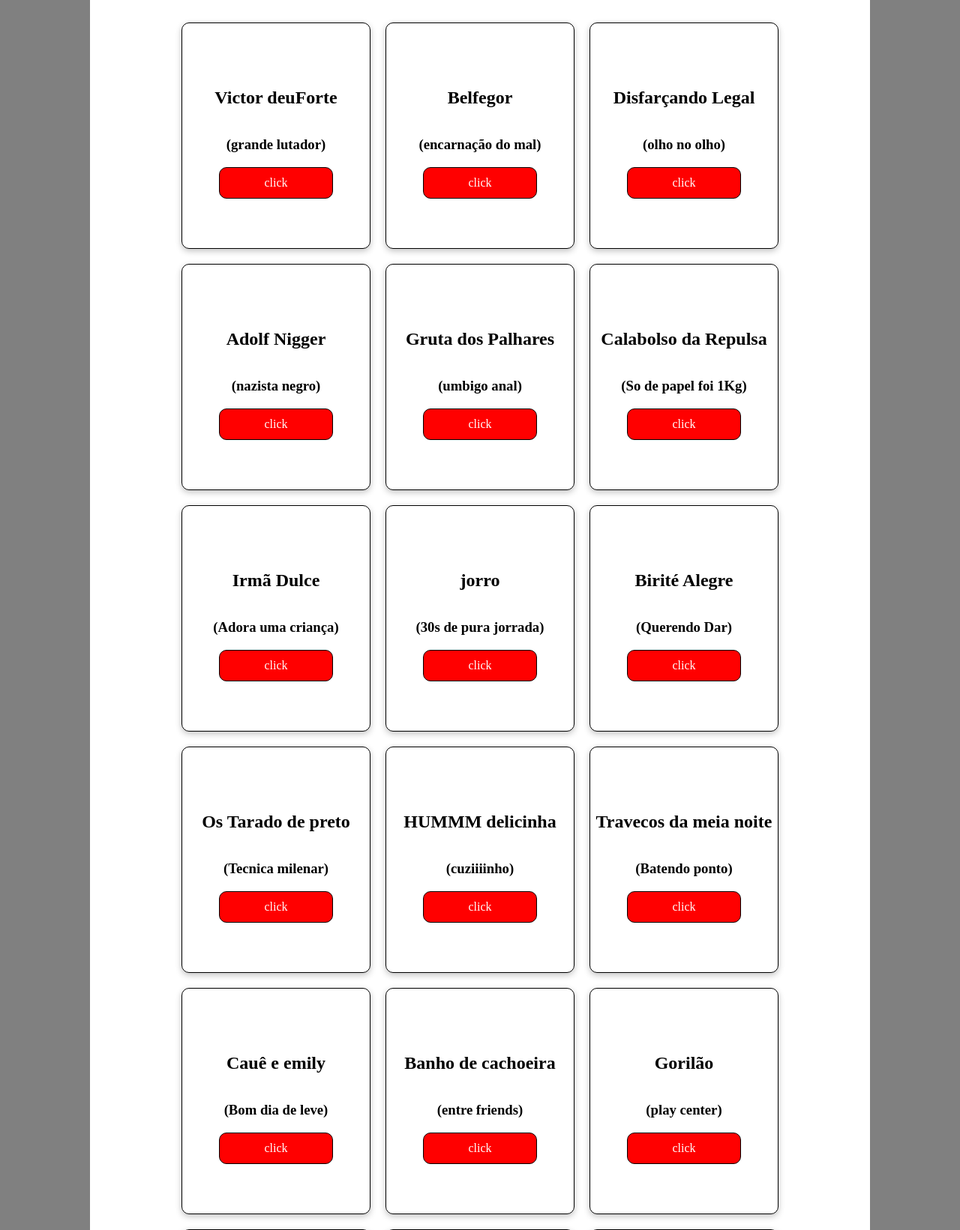
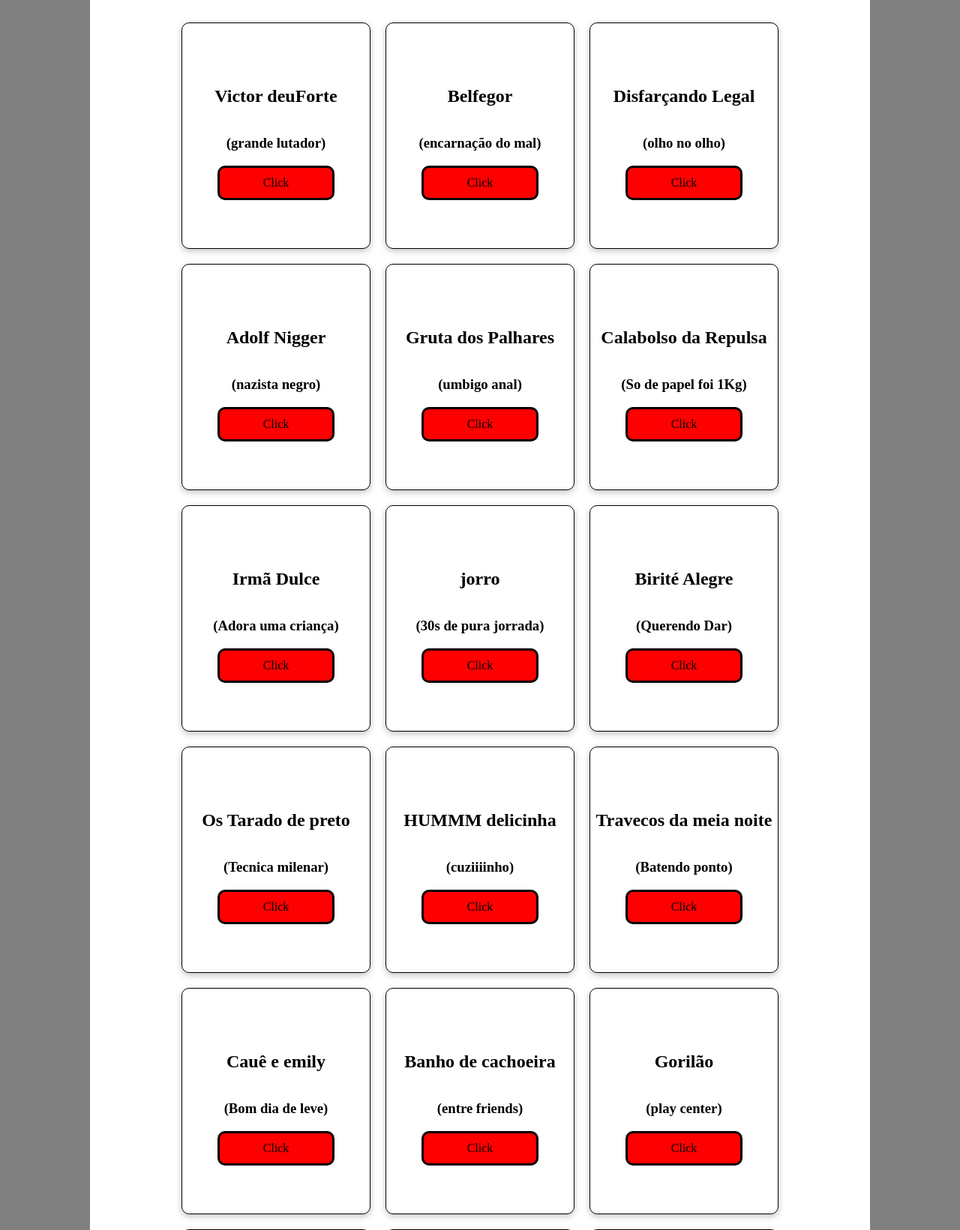
Before and after one commit to Davihenrique123/Elenco_sesi, a Flask app: template templates/Sesi.html in a window 1280 px wide. Shown: the part 130-1771 px from the top of the page at 75% size. Run offline with Flask 3, Linux system fonts and the light colour scheme; the template is opened without the code that fills it, so the values that code supplies are empty.

Commit message:
commit 2

```diff
--- a/app.py
+++ b/app.py
@@ -12,14 +12,14 @@ def login():
     if request.method == 'POST':
         codigo = request.form['nm']
         if codigo in Codes:
-            return redirect(url_for('Sesi'))
+            return redirect(url_for('FLKSDBFISADBFKLSADFIASDLFKJSBDIFYGSELFJVASDLFSELJFVSALIYFVESLKAFHBSAYIFVSLEKFJH'))
         else:
             return redirect(url_for('fail'))
     else:
         return render_template('Login.html')
 
-@app.route('/Sesi')
-def Sesi():
+@app.route('/FLKSDBFISADBFKLSADFIASDLFKJSBDIFYGSELFJVASDLFSELJFVSALIYFVESLKAFHBSAYIFVSLEKFJH')
+def FLKSDBFISADBFKLSADFIASDLFKJSBDIFYGSELFJVASDLFSELJFVSALIYFVESLKAFHBSAYIFVSLEKFJH():
     return render_template('Sesi.html')
 
 @app.route('/fail')
--- a/static/Sesi.css
+++ b/static/Sesi.css
@@ -18,7 +18,7 @@ span{
 
 a{
     text-decoration: none;
-    color: white;
+    color: black;
 }
 
 /*Header*/
@@ -78,7 +78,13 @@ main{
     height: 40px;
     border-radius: 10px;
     background-color: red;
-    border: solid black 1px;
+    border: solid black 3px;
+    cursor: pointer;
+    transition: 0.3s;
+}
+
+.botao:hover{
+    background-color: white;
 }
 
 footer{
--- a/templates/Sesi.html
+++ b/templates/Sesi.html
@@ -17,122 +17,122 @@
             <div class="apelido">
                 <h2>Victor deuForte</h2>
                 <h3>(grande lutador)</h3>
-                <div class="botao" ><a href="/static/imagens/victor_deuforte.jpg">click</a></div>
+                <a href="/static/imagens/victor_deuforte.jpg"><div class="botao">Click</div></a>
             </div>
             <div class="apelido">
                 <h2>Belfegor</h2>
                 <h3>(encarnação do mal)</h3>
-                <div class="botao" ><a href="/static/imagens/belfegor.jpg">click</a></div>
+                <a href="/static/imagens/belfegor.jpg"><div class="botao">Click</div></a>
             </div>
             <div class="apelido">
                 <h2>Disfarçando Legal</h2>
                 <h3>(olho no olho)</h3>
-                <div class="botao" ><a href="/static/imagens/disfarcando_legal.jpg">click</a></div>
+                <a href="/static/imagens/disfarcando_legal.jpg"><div class="botao">Click</div></a>
             </div>
             <div class="apelido">
                 <h2>Adolf Nigger</h2>
                 <h3>(nazista negro)</h3>
-                <div class="botao" ><a href="/static/imagens/adolf_nigger.jpg">click</a></div>
+                <a href="/static/imagens/adolf_nigger.jpg"><div class="botao">Click</div></a>
             </div>
             <div class="apelido">
                 <h2>Gruta dos Palhares</h2>
                 <h3>(umbigo anal)</h3>
-                <div class="botao" ><a href="/static/imagens/gruta_dos_palhares.jpg">click</a></div>
+                <a href="/static/imagens/gruta_dos_palhares.jpg"><div class="botao">Click</div></a>
             </div>
             <div class="apelido">
                 <h2>Calabolso da Repulsa</h2>
                 <h3>(So de papel foi 1Kg)</h3>
-                <div class="botao" ><a href="/static/imagens/calabolso_da_repulsa.jpg">click</a></div>
+                <a href="/static/imagens/calabolso_da_repulsa.jpg"><div class="botao">Click</div></a>
             </div>
             <div class="apelido">
                 <h2>Irmã Dulce</h2>
                 <h3>(Adora uma criança)</h3>
-                <div class="botao" ><a href="/static/imagens/irma_dulce.jpg">click</a></div>
+                <a href="/static/imagens/irma_dulce.jpg"><div class="botao">Click</div></a>
             </div>
             <div class="apelido">
                 <h2>jorro</h2>
                 <h3>(30s de pura jorrada)</h3>
-                <div class="botao" ><a href="/static/imagens/jorro.jpg">click</a></div>
+                <a href="/static/imagens/jorro.jpg"><div class="botao">Click</div></a>
             </div>
             <div class="apelido">
                 <h2>Birité Alegre</h2>
                 <h3>(Querendo Dar)</h3>
-                <div class="botao" ><a href="/static/imagens/birite_alegre.jpg">click</a></div>
+                <a href="/static/imagens/birite_alegre.jpg"><div class="botao">Click</div></a>
             </div>
             <div class="apelido">
                 <h2>Os Tarado de preto</h2>
                 <h3>(Tecnica milenar)</h3>
-                <div class="botao" ><a href="/static/imagens/tarado_preto.jpg">click</a></div>
+                <a href="/static/imagens/tarado_preto.jpg"><div class="botao">Click</div></a>
             </div>
             <div class="apelido">
                 <h2>HUMMM delicinha</h2>
                 <h3>(cuziiiinho)</h3>
-                <div class="botao" ><a href="/static/imagens/humm_delicinha.jpg">click</a></div>
+                <a href="/static/imagens/humm_delicinha.jpg"><div class="botao">Click</div></a>
             </div>
             <div class="apelido">
                 <h2>Travecos da meia noite</h2>
                 <h3>(Batendo ponto)</h3>
-                <div class="botao" ><a href="/static/imagens/traveco_meianoite.jpg">click</a></div>
+                <a href="/static/imagens/traveco_meianoite.jpg"><div class="botao">Click</div></a>
             </div>
             <div class="apelido">
                 <h2>Cauê e emily</h2>
                 <h3>(Bom dia de leve)</h3>
-                <div class="botao" ><a href="/static/imagens/cm_bomdia.jpg">click</a></div>
+                <a href="/static/imagens/cm_bomdia.jpg"><div class="botao">Click</div></a>
             </div>
             <div class="apelido">
                 <h2>Banho de cachoeira</h2>
                 <h3>(entre friends)</h3>
-                <div class="botao" ><a href="/static/imagens/banho_cachoeira.jpg">click</a></div>
+                <a href="/static/imagens/banho_cachoeira.jpg"><div class="botao">Click</div></a>
             </div>
             <div class="apelido">
                 <h2>Gorilão</h2>
                 <h3>(play center)</h3>
-                <div class="botao" ><a href="/static/imagens/gorilao.jpg">click</a></div>
+                <a href="/static/imagens/gorilao.jpg"><div class="botao">Click</div></a>
             </div>
             <div class="apelido">
                 <h2>birité</h2>
                 <h3>(atacante)</h3>
-                <div class="botao" ><a href="/static/imagens/birite.jpg">click</a></div>
+                <a href="/static/imagens/birite.jpg"><div class="botao">Click</div></a>
             </div>
             <div class="apelido">
                 <h2>Poca sombra</h2>
                 <h3>(mini conjunto de desgraça)</h3>
-                <div class="botao" ><a href="/static/imagens/poca_sombra.jpg">click</a></div>
+                <a href="/static/imagens/poca_sombra.jpg"><div class="botao">Click</div></a>
             </div>
             <div class="apelido">
                 <h2>Senhor gindro</h2>
                 <h3>(depois de negar mistura)</h3>
-                <div class="botao" ><a href="/static/imagens/senhor_gindro.jpg">click</a></div>
+                <a href="/static/imagens/senhor_gindro.jpg"><div class="botao">Click</div></a>
             </div>
             <div class="apelido">
                 <h2>hair cut</h2>
                 <h3>(soninho)</h3>
-                <div class="botao" ><a href="/static/imagens/hair_cut.jpg">click</a></div>
+                <a href="/static/imagens/hair_cut.jpg"><div class="botao">Click</div></a>
             </div>
             <div class="apelido">
                 <h2>Novo filiado</h2>
                 <h3>(sogrão do Cauê)</h3>
-                <div class="botao" ><a href="/static/imagens/novo_filiado.jpg">click</a></div>
+                <a href="/static/imagens/novo_filiado.jpg"><div class="botao">Click</div></a>
             </div>
             <div class="apelido">
                 <h2>Raspa xota</h2>
                 <h3>(cola velcro)</h3>
-                <div class="botao" ><a href="/static/imagens/raspa_xota.jpg">click</a></div>
+                <a href="/static/imagens/raspa_xota.jpg"><div class="botao">Click</div></a>
             </div>
             <div class="apelido">
                 <h2>Luva de pedreiro</h2>
                 <h3>(iete)</h3>
-                <div class="botao" ><a href="/static/imagens/luva.jpg">click</a></div>
+                <a href="/static/imagens/luva.jpg"></a><div class="botao">Click</div></a>
             </div>
             <div class="apelido">
                 <h2>Brutos</h2>
                 <h3>(dev full stack)</h3>
-                <div class="botao" ><a href="/static/imagens/brutos.jpg">click</a></div>
+                <a href="/static/imagens/brutos.jpg"><div class="botao">Click</div></a>
             </div>
             <div class="apelido">
                 <h2>Gorda de neve</h2>
                 <h3>(E as 7 refeiçoes)</h3>
-                <div class="botao" ><a href="/static/imagens/gorda_neve.jpg">click</a></div>
+                <a href="/static/imagens/gorda_neve.jpg"><div class="botao">Click</div></a>
             </div>
         </div>
     </main>
```
Also changed, not shown: other parts of static/Sesi.css (+0 -46 lines).
